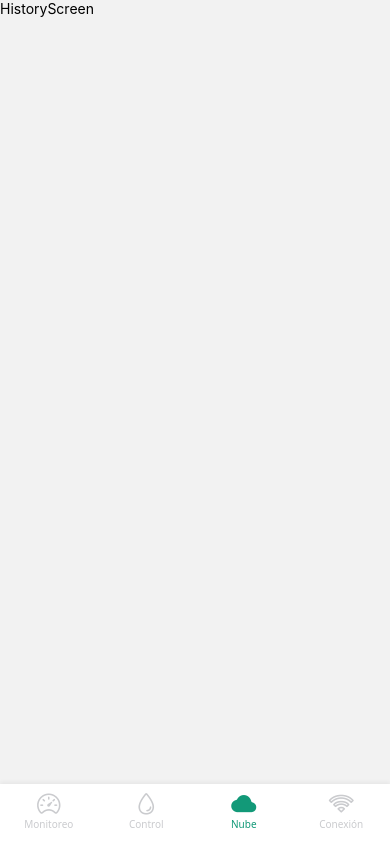
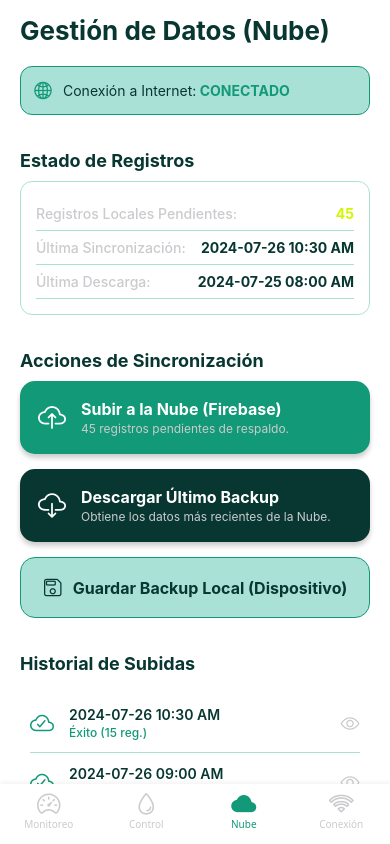
Before and after one commit to Luis3Fernando/SIIT40-App, a React Native app: screen /Data in a window 390 px wide. Built offline with nearby package versions, Linux system fonts and the light colour scheme.

Commit message:
Feat: Maquetado de Sync Screen

```diff
--- a/src/app/navigation/AppNavigator.tsx
+++ b/src/app/navigation/AppNavigator.tsx
@@ -5,7 +5,7 @@ import { Ionicons } from "@expo/vector-icons";
 import ConnectionScreen from "@screens/ConnectionScreen";
 import DashboardScreen from "@screens/DashboardScreen";
 import ControlScreen from "@screens/ControlScreen";
-import HistoryScreen from "@screens/HistoryScreen";
+import SyncScreen from "@screens/SyncScreen";
 
 const Tab = createBottomTabNavigator<RootTabParamList>();
 
@@ -55,7 +55,7 @@ const AppNavigator = () => {
       />
       <Tab.Screen
         name="Data"
-        component={HistoryScreen}
+        component={SyncScreen}
         options={{ title: "Nube" }}
       />
       <Tab.Screen
--- a/src/app/screens/SyncScreen.tsx
+++ b/src/app/screens/SyncScreen.tsx
@@ -1,14 +1,308 @@
-import { StyleSheet, Text, View } from 'react-native'
-import React from 'react'
+import { View, Text, StyleSheet, ScrollView, TouchableOpacity } from 'react-native';
+import { SafeAreaView } from 'react-native-safe-area-context';
+import { AppColors } from '@theme/Colors';
+import { Ionicons } from '@expo/vector-icons';
+
+// --- MOCK DATA para maquetación de Sincronización ---
+const mockSync = {
+  // Simula el estado de la conexión a internet (no al ESP32, sino al mundo exterior)
+  internetStatus: 'CONECTADO',
+  localRecords: 45, // Número de registros esperando subir (D1)
+  lastCloudSync: '2024-07-26 10:30 AM', // Última subida exitosa (Auditoría)
+  lastDownload: '2024-07-25 08:00 AM', // Última descarga (Backup)
+
+  // Lista de Auditoría de Subidas
+  history: [
+    { id: 1, timestamp: '2024-07-26 10:30 AM', records: 15, status: 'Éxito' },
+    { id: 2, timestamp: '2024-07-26 09:00 AM', records: 30, status: 'Éxito' },
+    { id: 3, timestamp: '2024-07-25 11:45 PM', records: 10, status: 'Error' },
+  ]
+};
 
 const SyncScreen = () => {
+  const {
+    PRIMARY_COLOR, SECUNDARY_COLOR, DARK_COLOR,
+    TEXT_GRAY, WHITE,
+    STATUS_DANGER, LIGHT_COLOR
+  } = AppColors;
+
+  // Función para renderizar el botón de acción clave (D2)
+  const renderActionButton = (
+    title: string,
+    subtitle: string,
+    iconName: keyof typeof Ionicons.glyphMap,
+    bgColor: string,
+    onPress: () => void
+  ) => (
+      <TouchableOpacity
+          style={[styles.actionButton, { backgroundColor: bgColor }]}
+          onPress={onPress}
+      >
+          <Ionicons name={iconName} size={28} color={WHITE} />
+          <View style={styles.buttonTextContainer}>
+              <Text style={styles.buttonTitle}>{title}</Text>
+              <Text style={styles.buttonSubtitle}>{subtitle}</Text>
+          </View>
+      </TouchableOpacity>
+  );
+
+  // Función para renderizar un registro de auditoría
+  const renderHistoryItem = (item: typeof mockSync.history[0]) => {
+    const isError = item.status === 'Error';
+    const statusColor = isError ? STATUS_DANGER : PRIMARY_COLOR;
+
+    return (
+        <View key={item.id} style={styles.historyItem}>
+            <Ionicons
+                name={isError ? "alert-circle-outline" : "cloud-done-outline"}
+                size={24}
+                color={statusColor}
+                style={{ marginRight: 15 }}
+            />
+            <View style={styles.historyTextContent}>
+                <Text style={styles.historyTimestamp}>{item.timestamp}</Text>
+                <Text style={[styles.historyStatus, { color: statusColor }]}>
+                    {item.status} ({item.records} reg.)
+                </Text>
+            </View>
+            <Ionicons name="eye-outline" size={20} color={TEXT_GRAY} />
+        </View>
+    );
+  };
+
   return (
-    <View>
-      <Text>SyncScreen</Text>
-    </View>
-  )
-}
+    <SafeAreaView style={styles.safeArea}>
+      <ScrollView style={styles.scrollViewContent}>
 
-export default SyncScreen
+        <Text style={styles.mainTitle}>Gestión de Datos (Nube)</Text>
 
-const styles = StyleSheet.create({})
+        {/* === 1. INDICADOR DE ESTADO DE INTERNET === */}
+        <View style={styles.statusPill}>
+            <Ionicons
+                name={mockSync.internetStatus === 'CONECTADO' ? "globe-outline" : "warning-outline"}
+                size={20}
+                color={mockSync.internetStatus === 'CONECTADO' ? PRIMARY_COLOR : STATUS_DANGER}
+                style={{ marginRight: 10 }}
+            />
+            <Text style={styles.statusPillText}>
+                Conexión a Internet:
+                <Text style={{ fontWeight: '700', color: mockSync.internetStatus === 'CONECTADO' ? PRIMARY_COLOR : STATUS_DANGER }}>
+                    {' '}{mockSync.internetStatus}
+                </Text>
+            </Text>
+        </View>
+
+        {/* === 2. ESTADO LOCAL (D1) === */}
+        <Text style={styles.sectionTitle}>Estado de Registros</Text>
+        <View style={styles.infoCard}>
+            <View style={styles.infoRow}>
+                <Text style={styles.infoLabel}>Registros Locales Pendientes:</Text>
+                <Text style={[styles.infoValue, { color: mockSync.localRecords > 0 ? SECUNDARY_COLOR : PRIMARY_COLOR }]}>
+                    {mockSync.localRecords}
+                </Text>
+            </View>
+            <View style={styles.infoRow}>
+                <Text style={styles.infoLabel}>Última Sincronización:</Text>
+                <Text style={styles.infoValue}>{mockSync.lastCloudSync}</Text>
+            </View>
+            <View style={styles.infoRow}>
+                <Text style={styles.infoLabel}>Última Descarga:</Text>
+                <Text style={styles.infoValue}>{mockSync.lastDownload}</Text>
+            </View>
+        </View>
+
+
+        {/* === 3. ACCIONES (Subir/Descargar/Backup) (D2) === */}
+        <Text style={styles.sectionTitle}>Acciones de Sincronización</Text>
+
+        {/* Botón 1: Subir Datos (Sincronizar) */}
+        {renderActionButton(
+            "Subir a la Nube (Firebase)",
+            `${mockSync.localRecords} registros pendientes de respaldo.`,
+            "cloud-upload-outline",
+            PRIMARY_COLOR,
+            () => console.log('Subir Datos a la Nube')
+        )}
+
+        {/* Botón 2: Descargar/Restaurar */}
+        {renderActionButton(
+            "Descargar Último Backup",
+            "Obtiene los datos más recientes de la Nube.",
+            "cloud-download-outline",
+            DARK_COLOR,
+            () => console.log('Descargar Backup de la Nube')
+        )}
+
+        {/* Botón 3: Backup Local (Simulación) */}
+        <TouchableOpacity style={styles.localBackupButton}>
+            <Ionicons name="save-outline" size={20} color={DARK_COLOR} />
+            <Text style={styles.localBackupText}>Guardar Backup Local (Dispositivo)</Text>
+        </TouchableOpacity>
+
+
+        {/* === 4. AUDITORÍA / HISTORIAL DE SINCRONIZACIÓN === */}
+        <Text style={styles.sectionTitle}>Historial de Subidas</Text>
+        <View style={styles.historyContainer}>
+            {mockSync.history.map(renderHistoryItem)}
+            <Text style={styles.secondaryLabel}>
+                El historial completo se almacena por 7 días localmente.
+            </Text>
+        </View>
+
+      </ScrollView>
+    </SafeAreaView>
+  );
+};
+
+export default SyncScreen;
+
+const styles = StyleSheet.create({
+    safeArea: {
+        flex: 1,
+        backgroundColor: AppColors.WHITE,
+    },
+    scrollViewContent: {
+        paddingHorizontal: 20,
+        paddingTop: 10,
+    },
+
+    // --- Títulos ---
+    mainTitle: {
+        fontSize: 26,
+        fontWeight: '700',
+        color: AppColors.DARK_COLOR,
+        marginTop: 5,
+        marginBottom: 20,
+    },
+    sectionTitle: {
+        fontSize: 18,
+        fontWeight: '700',
+        color: AppColors.DARK_COLOR,
+        marginTop: 15,
+        marginBottom: 10,
+    },
+
+    // --- Estado de Conexión a Internet ---
+    statusPill: {
+        flexDirection: 'row',
+        alignItems: 'center',
+        padding: 12,
+        borderRadius: 12,
+        backgroundColor: AppColors.LIGHT_COLOR,
+        marginBottom: 20,
+        borderWidth: 1,
+        borderColor: AppColors.PRIMARY_COLOR,
+    },
+    statusPillText: {
+        fontSize: 14,
+        color: AppColors.DARK_COLOR,
+    },
+
+    // --- Tarjeta de Información General ---
+    infoCard: {
+        backgroundColor: AppColors.WHITE,
+        padding: 15,
+        borderRadius: 12,
+        borderWidth: 1,
+        borderColor: AppColors.LIGHT_COLOR,
+        marginBottom: 20,
+    },
+    infoRow: {
+        flexDirection: 'row',
+        justifyContent: 'space-between',
+        paddingVertical: 8,
+        borderBottomWidth: 1,
+        borderBottomColor: AppColors.LIGHT_COLOR,
+    },
+    infoLabel: {
+        fontSize: 14,
+        color: AppColors.TEXT_GRAY,
+        fontWeight: '500',
+    },
+    infoValue: {
+        fontSize: 14,
+        fontWeight: '700',
+        color: AppColors.DARK_COLOR,
+    },
+
+    // --- Botones de Acción (Subir/Descargar) ---
+    actionButton: {
+        flexDirection: 'row',
+        alignItems: 'center',
+        padding: 18,
+        borderRadius: 15,
+        marginBottom: 15,
+        shadowColor: AppColors.BLACK,
+        shadowOffset: { width: 0, height: 4 },
+        shadowOpacity: 0.2,
+        shadowRadius: 5,
+        elevation: 8,
+    },
+    buttonTextContainer: {
+        marginLeft: 15,
+        flexShrink: 1,
+    },
+    buttonTitle: {
+        color: AppColors.WHITE,
+        fontWeight: '700',
+        fontSize: 16,
+    },
+    buttonSubtitle: {
+        color: AppColors.TEXT_GRAY, // Gris claro en fondo oscuro
+        fontSize: 12,
+        marginTop: 2,
+    },
+
+    // --- Botón de Backup Local ---
+    localBackupButton: {
+        flexDirection: 'row',
+        alignItems: 'center',
+        justifyContent: 'center',
+        padding: 18,
+        borderRadius: 15,
+        marginBottom: 20,
+        backgroundColor: AppColors.LIGHT_COLOR,
+        borderWidth: 1,
+        borderColor: AppColors.PRIMARY_COLOR,
+    },
+    localBackupText: {
+        color: AppColors.DARK_COLOR,
+        fontWeight: '700',
+        fontSize: 16,
+        marginLeft: 10,
+    },
+
+    // --- Historial de Auditoría ---
+    historyContainer: {
+        marginBottom: 30,
+        padding: 10,
+        borderRadius: 12,
+        backgroundColor: AppColors.WHITE,
+    },
+    historyItem: {
+        flexDirection: 'row',
+        alignItems: 'center',
+        paddingVertical: 12,
+        borderBottomWidth: 1,
+        borderBottomColor: AppColors.LIGHT_COLOR,
+    },
+    historyTextContent: {
+        flex: 1,
+    },
+    historyTimestamp: {
+        fontSize: 14,
+        fontWeight: '600',
+        color: AppColors.DARK_COLOR,
+    },
+    historyStatus: {
+        fontSize: 12,
+        fontWeight: '500',
+        marginTop: 2,
+    },
+    secondaryLabel: {
+        fontSize: 12,
+        color: AppColors.TEXT_GRAY,
+        marginTop: 10,
+        textAlign: 'center',
+    }
+});
```
